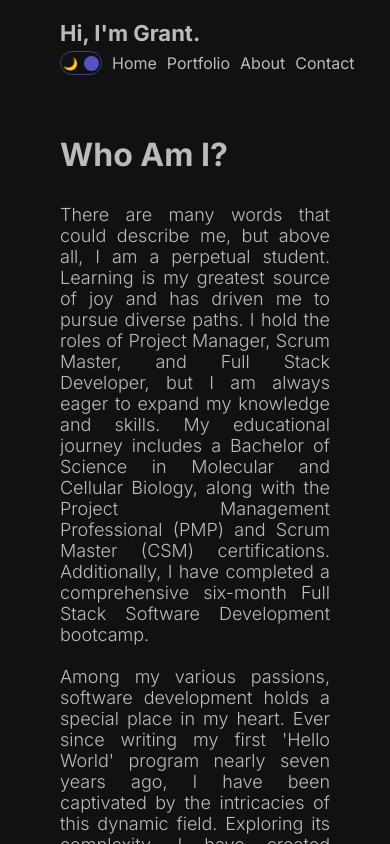
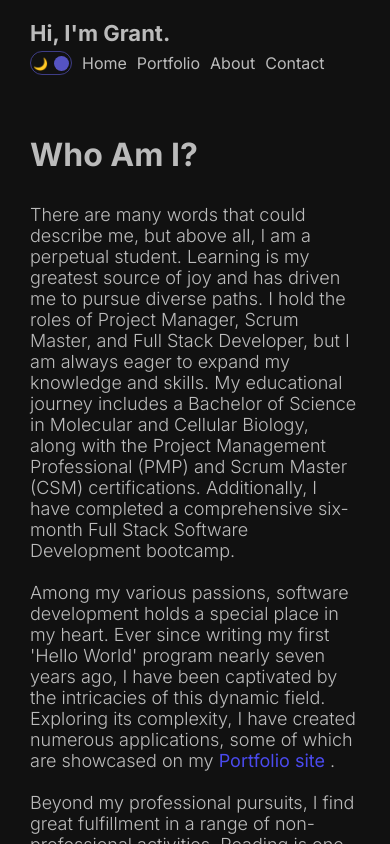
Before and after one commit to GrantLicata/Portfolio, a Next.js app: page /about in a window 390 px wide. Shown: the top 844 px of the page. Built offline with nearby package versions, Linux system fonts and the light colour scheme.

Commit message:
Responsive global padding

```diff
--- a/src/app/about/page.module.css
+++ b/src/app/about/page.module.css
@@ -60,4 +60,8 @@
   .item {
     margin-top: 40px;
   }
+
+  .desc {
+    text-align: left;
+  }
 }
--- a/src/app/globals.css
+++ b/src/app/globals.css
@@ -33,8 +33,14 @@ a {
   max-width: 1366px;
   min-height: 100vh;
   margin: 0 auto;
-  padding: 0 60px;
+  padding: 0px 60px;
   display: flex;
   flex-direction: column;
   justify-content: space-between;
 }
+
+@media only screen and (max-width: 768px) {
+  .container {
+    padding: 0px 30px;
+  }
+}
```
